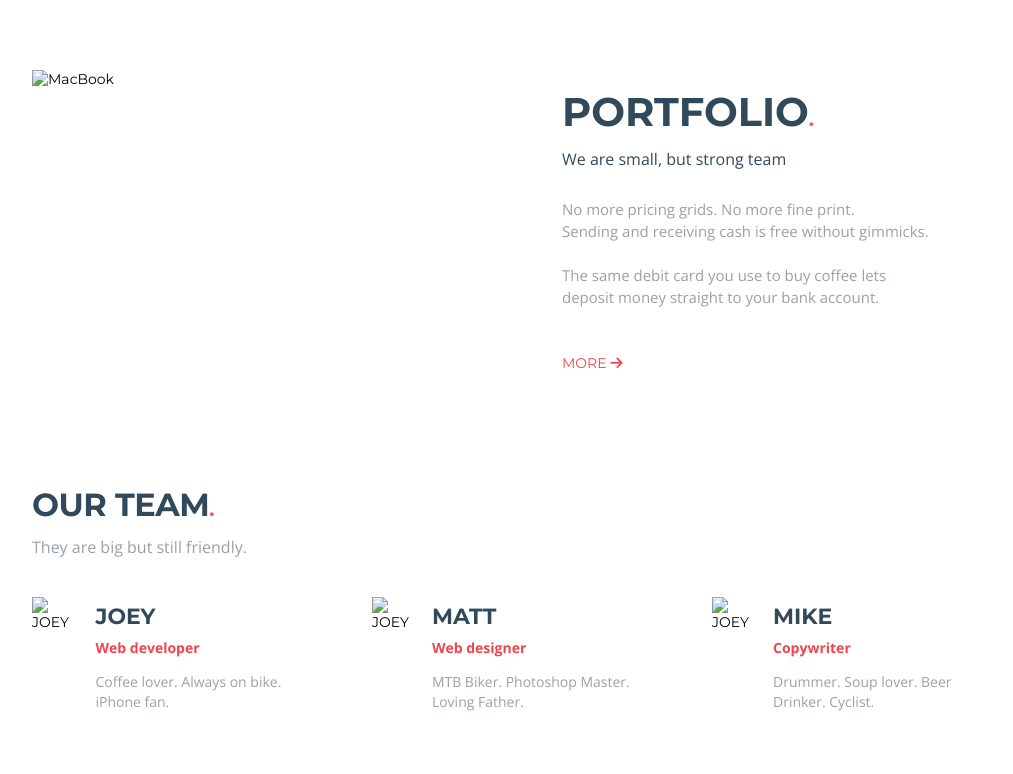
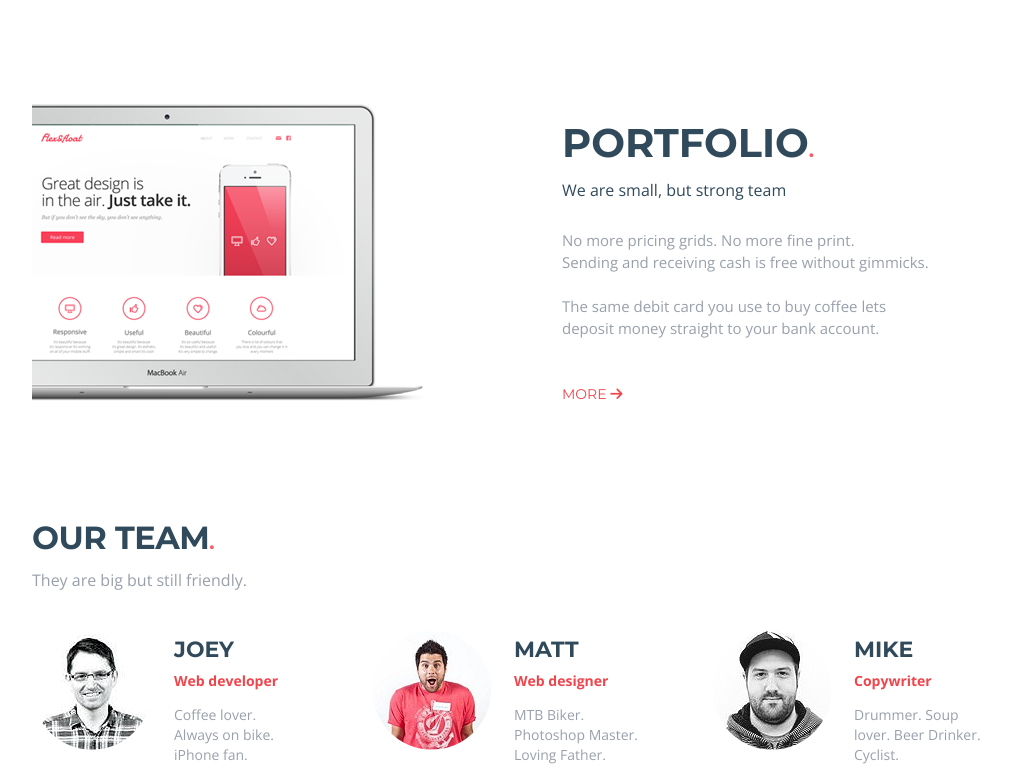
Before and after one commit to GH-Frontend-JS-9-online/golota_hw_2, a plain HTML site: page Freelancer/index.html in a window 1280 px wide. Shown: the part 1355-2129 px from the top of the page, without its empty margins (133-1146 px from the left). Drawn offline with nearby package versions, Linux system fonts and the light colour scheme.

Commit message:
Update index.html

```diff
--- a/Freelancer/index.html
+++ b/Freelancer/index.html
@@ -12,7 +12,7 @@
         <section class="top wrapper">
             <div class="logo">
                 <a href="#">
-                    <img src="/HM-2/Freelancer/img/logo.png" alt="">
+                    <img src="img/logo.png" alt="">
                 </a>
             </div>
             <nav>
@@ -52,7 +52,7 @@
     </section>
     <section class="portfolio wrapper">
         <div class="img">
-            <img src="/HM-2/Freelancer/img/MacBook.png" alt="MacBook">
+            <img src="img/MacBook.png" alt="MacBook">
         </div>
         <div class="title-text">
             <h2 class="headline">PORTFOLIO<span class="dote">.</span></h2>
@@ -67,7 +67,7 @@
         <div class="our-team">
             <div class="web developer">
                 <div>
-                    <img src="/HM-2/Freelancer/img/Photo.png" alt="JOEY">
+                    <img src="img/Photo.png" alt="JOEY">
                 </div>
                 <div class="about">
                     <h5>JOEY</h5>
@@ -77,7 +77,7 @@
             </div>
             <div class="web designer">
                 <div>
-                    <img src="/HM-2/Freelancer/img/Photo2.png" alt="JOEY">
+                    <img src="img/Photo2.png" alt="JOEY">
                 </div>
                 <div class="about">
                     <h5>MATT</h5>
@@ -87,7 +87,7 @@
             </div>
             <div class="web copywritter">
                 <div>
-                    <img src="/HM-2/Freelancer/img/Photo3.png" alt="JOEY">
+                    <img src="img/Photo3.png" alt="JOEY">
                 </div>
                 <div class="about">
                     <h5>MIKE</h5>
```
